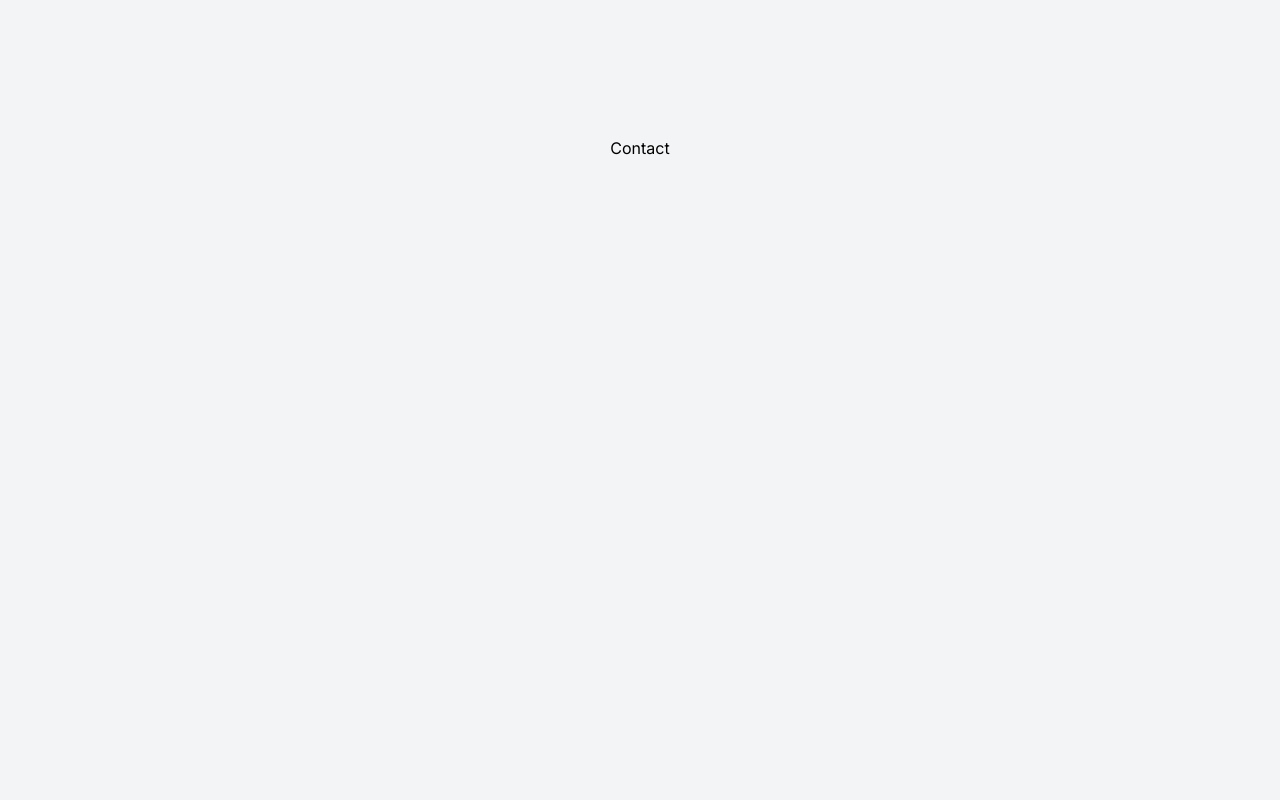
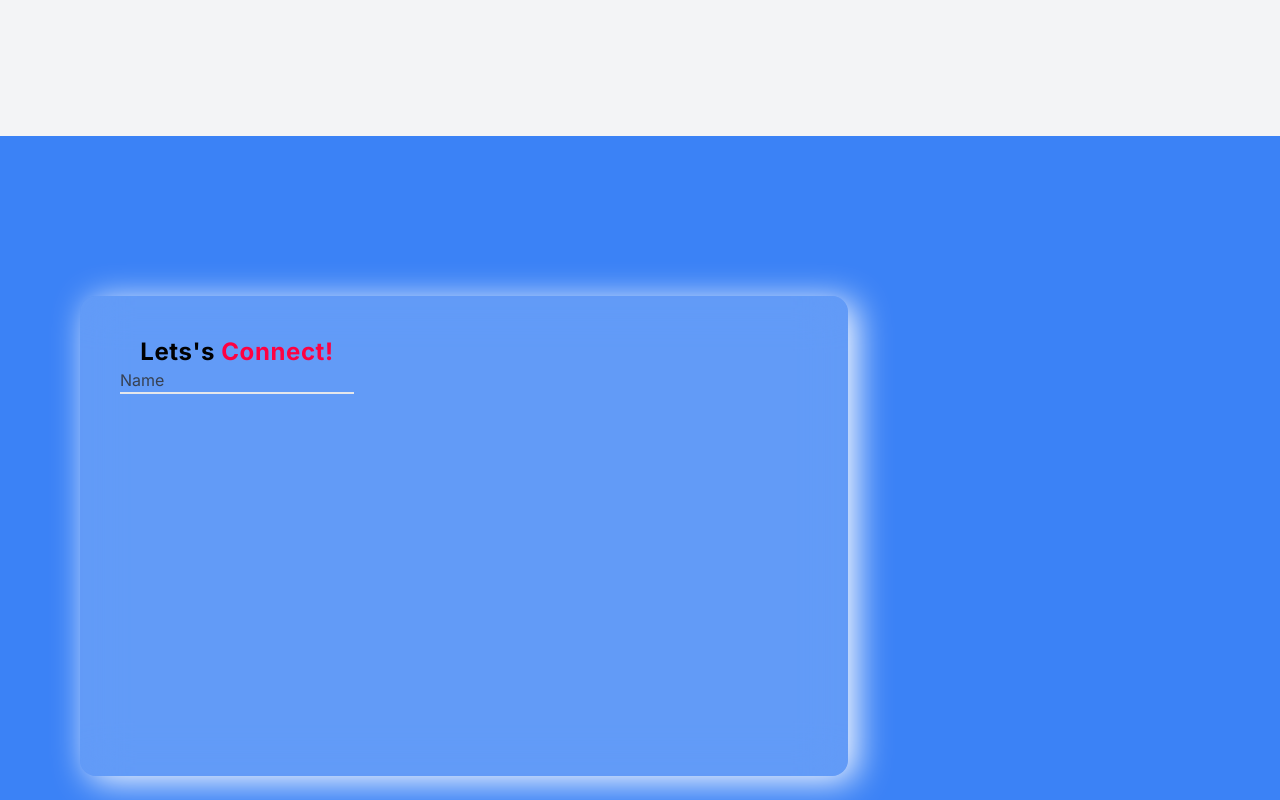
Before and after one commit to pallaviDwivedi1605/Pallavi_Dwivedi, a Next.js app: page / in a window 1280 px wide. Shown: the part 3080-3880 px from the top of the page. Built offline with nearby package versions, Linux system fonts and the light colour scheme.

Commit message:
working on contact

```diff
--- a/components/Contact.tsx
+++ b/components/Contact.tsx
@@ -1,7 +1,44 @@
+"use client"
+import Link from "next/link";
 import React from "react";
 
 const Contact = () => {
-  return <div>Contact</div>;
+
+  const handleSubmit = async ({e}:any) => {
+    const scriptURL =
+      "https://script.google.com/macros/s/AKfycbxipujinuI_6WE0SjOEHYUA-os1AI_RDMVUHGf2Jn3SvPxQfWApQr5nzhmuwa7itfILfw/exec";
+
+    try {
+      const response = await fetch(scriptURL, {
+        method: "POST",
+        body: new FormData(e.target),
+      });
+
+      if (response.ok) {
+        console.log("Success!", response);
+      } else {
+        console.error("Error!", response.statusText);
+      }
+    } catch (error) {
+      console.error("Error!", error);
+    }
+  };
+
+
+  return <div>
+    <div className=" w-full h-screen flex bg-blue-500 items-center relative ps-20">
+      <div className=" w-3/5 h-3/5 rounded-2xl absolute px-10 py-10 flex gap-4 items-start flex-col shadow-white-shadow bg-white/20 border-white/40 backdrop-blur-xl">
+        <div>
+        <h2 className=" text-black text-2xl font-bold tracking-wide">Lets's <span className=" text-primary">Connect!</span></h2>
+        <form action="">
+        <label className="custom-field two">
+          <input type="text" placeholder="Name" className="bg-transparent border-b-2 placeholder:text-gray-700"/>
+        </label>
+        </form>
+        </div>
+      </div>
+      </div>
+  </div>;
 };
 
 export default Contact;
--- a/components/Home.tsx
+++ b/components/Home.tsx
@@ -43,10 +43,6 @@ const Home = () => {
       {/* image div */}
       <div className=" w-1/5 relative">
         <Image className="hidden transition-all duration-300 z-0 md:block absolute drop-shadow-2xl hover:scale-90 hover:drop-shadow-none" src={"/images/girl1.png"} alt={""} fill={true} />
-        {/* <div className="absolute top-10 right-14"><Iconn img={<Image className=" z-20" src={"/images/java-icon.svg"} alt="java" width={50} height={50} />} /></div>
-        <div className="absolute bottom-20"><Iconn img={<Image src={"/images/mysql-icon.svg"} alt="mysql" width={50} height={50} />} /></div>
-        <div className="absolute bottom-16 right-4"><Iconn img={<Image src={"/images/react-icon.svg.png"} alt="react" width={50} height={50} />} /></div>
-        <div className="absolute top-0 left-10"><Iconn img={<Image src={"/images/nextjs-icon.svg"} alt="nextjs" width={50} height={50} />} /></div> */}
       </div>
     </div>
   </div>);
--- a/components/Navbar.tsx
+++ b/components/Navbar.tsx
@@ -38,7 +38,7 @@ const Navbar = () => {
       </div>
       <div className="hidden md:inline">
         {
-          activeLink === 1? "":<Button href={"#"} name={"Download CV"} />
+          activeLink === 1? "":<Button target={"_blank"} href={"/PALLAVI_DWIVEDI.pdf"} name={"Download CV"} />
         }
       </div>
       <div className="md:hidden cursor-pointer" onClick={handleMenuClick}>
--- a/tailwind.config.ts
+++ b/tailwind.config.ts
@@ -24,6 +24,9 @@ const config: Config = {
           'gradient-conic':
             'conic-gradient(from 180deg at 50% 50%, var(--tw-gradient-stops))',
       },
+      boxShadow:{
+        "white-shadow": "8px 5px 35px #fff"
+      }
     },
   },
   plugins: [],
```
Also changed, not shown: app/globals.css (line endings or trailing spaces).
